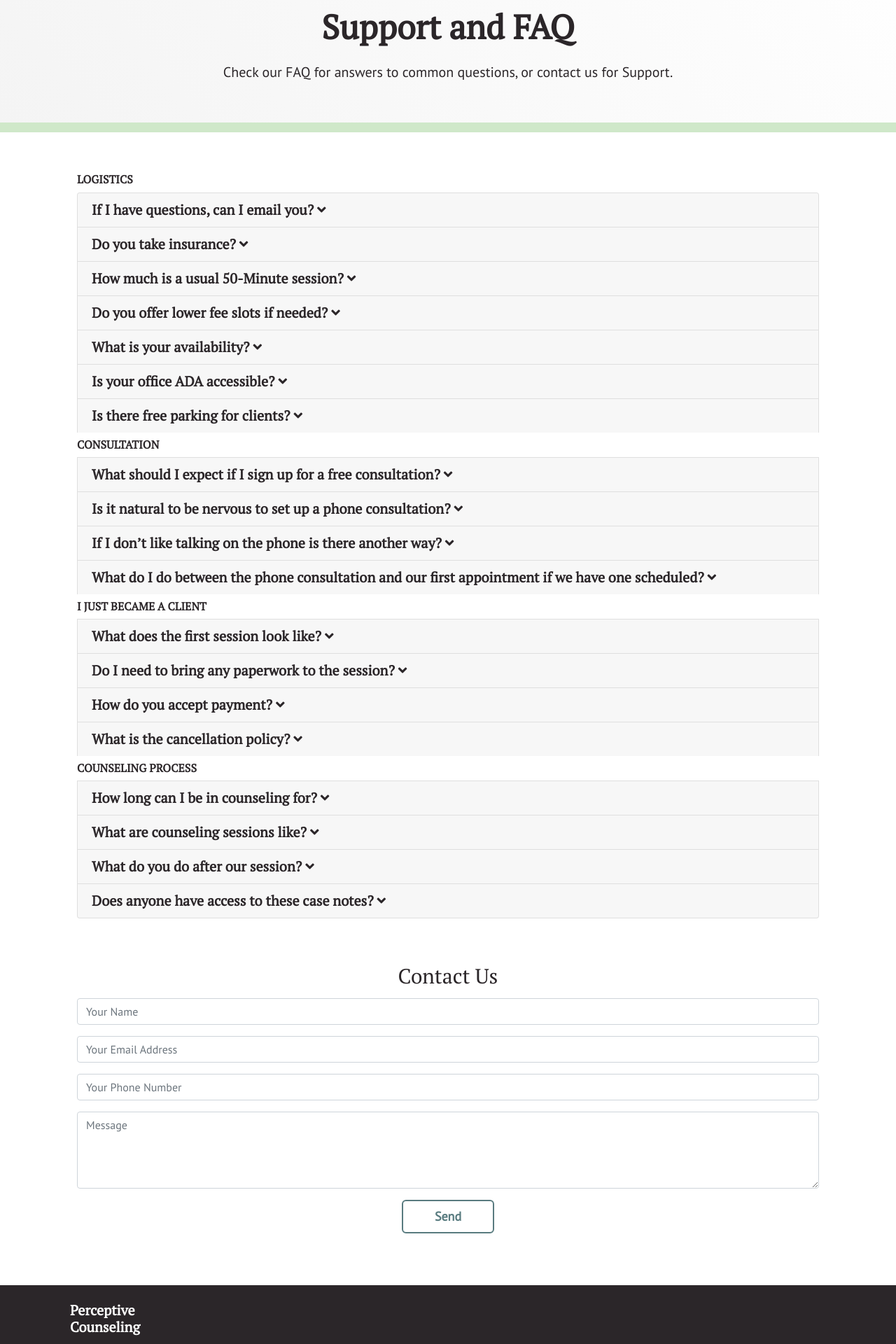
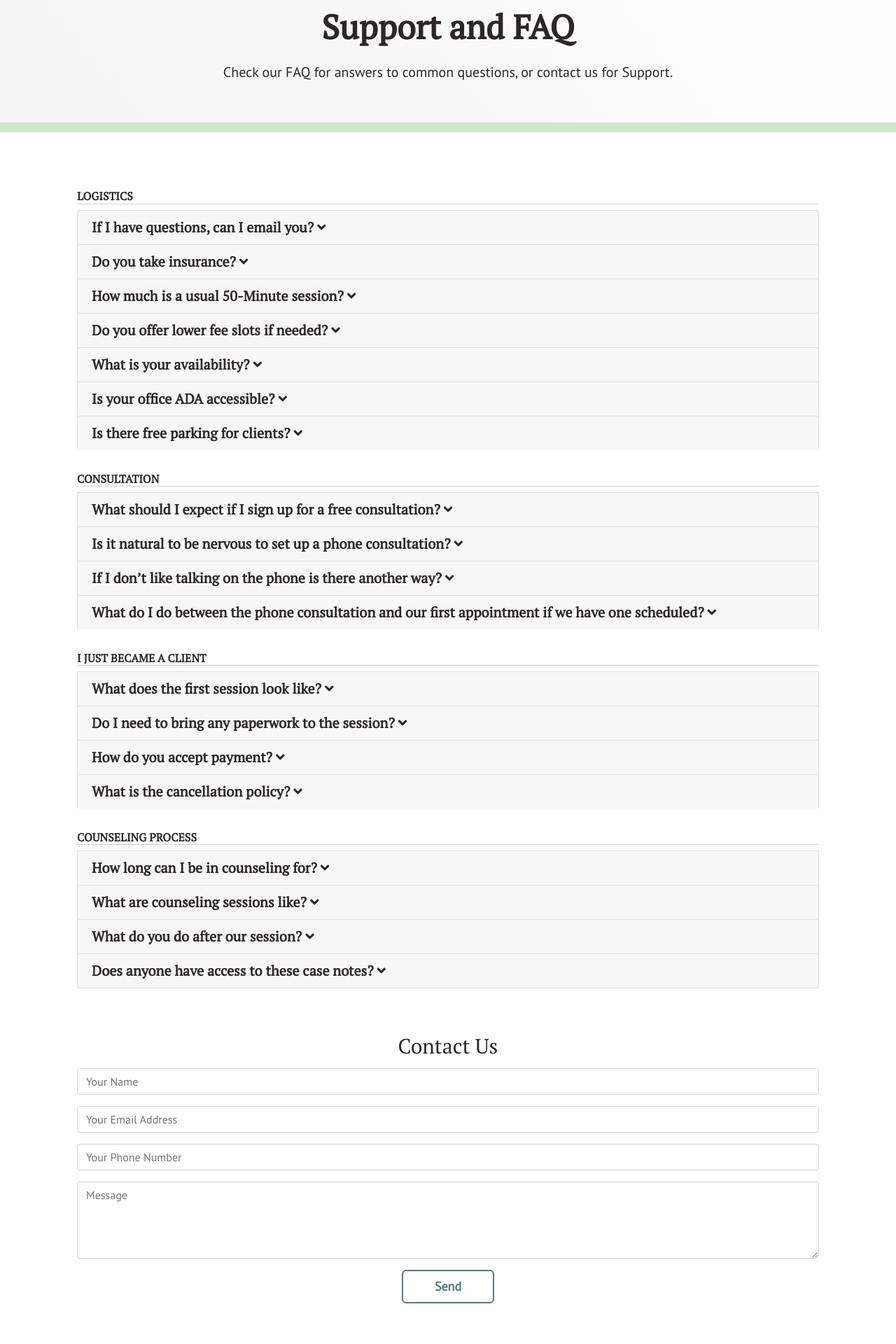
Before and after one commit to NickArrasate/perceptivecounseling, a Jekyll site: the page built from content/_posts/2020-05-28-support.html, in a window 1280 px wide. Shown: the part 379-2299 px from the top of the page at 70% size. Built offline with Jekyll 4.4.1, drawn with Linux system fonts in a browser that asks for light colours; nearby versions of some CDN libraries.

Commit message:
improve headers

```diff
--- a/_includes/widgets/faq-accordion.html
+++ b/_includes/widgets/faq-accordion.html
@@ -3,7 +3,7 @@
     {% assign sorted = site.faq | sort: "category_order" %}
     {% assign categories = sorted | group_by: 'category' %}
     {% for category in categories %}
-    <h4 style="margin-top: .5rem">{{ category.name | capitalize }}</h4>
+    <h4 style="margin-top: 2em; border-bottom: 1px solid lightgrey">{{ category.name | capitalize }}</h4>
     {% assign index = forloop.index %}
     {% for item in category.items %}
     <!-- Accordion card -->
```
